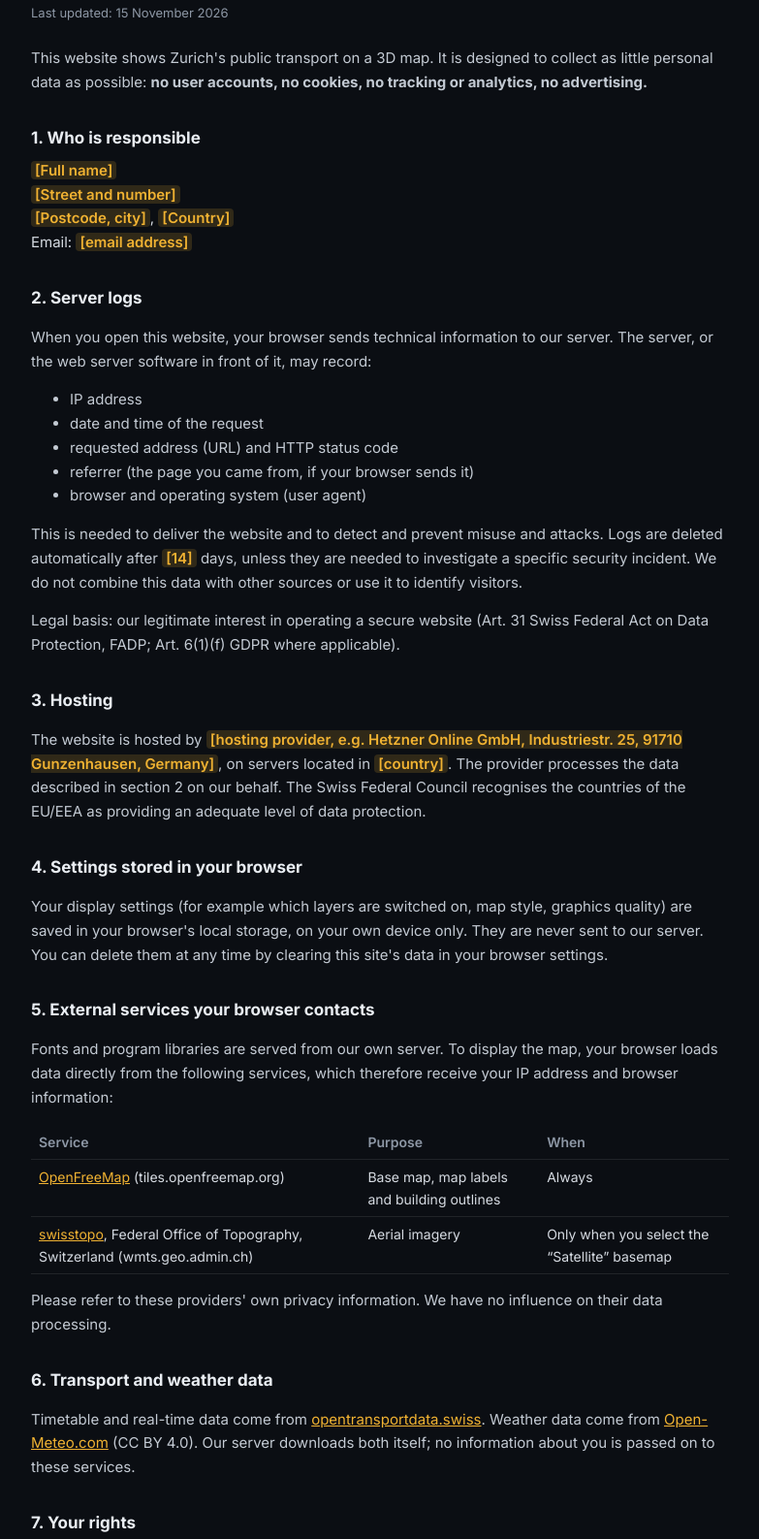
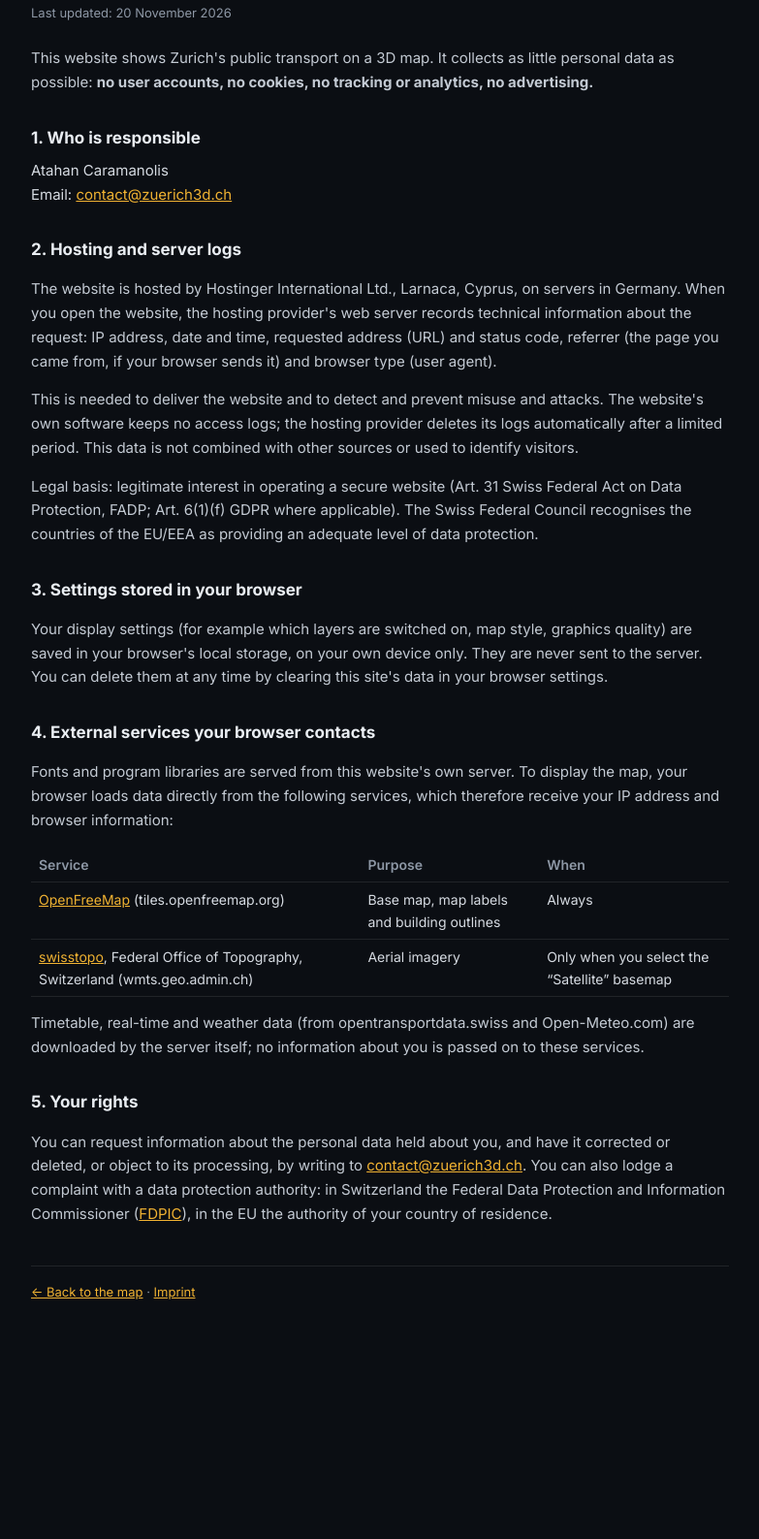
Before and after one commit to atahanca/zurich-live-in-3d, a website: page public/privacy.html in a window 1280 px wide. Shown: the part 146-1733 px from the top of the page at 97% size, without its empty margins (248-1031 px from the left). After the commit the page ends 1553 px from the top, so only its background shows below. Drawn offline with Linux system fonts and the light colour scheme.

Commit message:
Fill in and trim the legal pages, credit the developer
- Responsible person and contact (contact@zuerich3d.ch), no postal address
- Hosting: Hostinger, servers in Germany; log retention left to the provider
- Development credit on the imprint
- Drop placeholders, TODO notes and boilerplate sections

Co-Authored-By: Claude Opus 5.5 <noreply@anthropic.com>

```diff
--- a/public/legal.css
+++ b/public/legal.css
@@ -12,7 +12,6 @@ h2 { font-size: 17px; margin: 30px 0 8px; color: var(--fg); }
 p, li { color: #c3cad3; }
 a { color: var(--accent); }
 .updated { color: var(--muted); font-size: 13px; margin-bottom: 24px; }
-.todo { background: rgba(240, 178, 50, 0.16); color: var(--accent); border-radius: 4px; padding: 0 4px; font-weight: 600; }
 address { font-style: normal; }
 table { border-collapse: collapse; width: 100%; font-size: 14px; }
 td, th { text-align: left; padding: 6px 8px; border-bottom: 1px solid var(--line); vertical-align: top; }
--- a/public/privacy.html
+++ b/public/privacy.html
@@ -8,10 +8,6 @@
   <link rel="stylesheet" href="legal.css" />
 </head>
 <body>
-<!--
-  TODO before going live: replace every [placeholder] (highlighted on the page) with your details,
-  and check the text against your actual setup (hosting provider, log retention).
--->
 <main>
   <header class="legal">
     <a class="brand" href="./"><span class="word">ZÜRICH</span><span class="accent">3D</span></a>
@@ -19,67 +15,46 @@
   </header>
 
   <h1>Privacy Policy</h1>
-  <p class="updated">Last updated: 15 November 2026</p>
+  <p class="updated">Last updated: 20 November 2026</p>
 
-  <p>This website shows Zurich's public transport on a 3D map. It is designed to collect as little personal data as possible:
+  <p>This website shows Zurich's public transport on a 3D map. It collects as little personal data as possible:
     <strong>no user accounts, no cookies, no tracking or analytics, no advertising.</strong></p>
 
   <h2>1. Who is responsible</h2>
   <address>
-    <span class="todo">[Full name]</span><br />
-    <span class="todo">[Street and number]</span><br />
-    <span class="todo">[Postcode, city]</span>, <span class="todo">[Country]</span><br />
-    Email: <span class="todo">[email address]</span>
+    Atahan Caramanolis<br />
+    Email: <a href="mailto:contact@zuerich3d.ch">contact@zuerich3d.ch</a>
   </address>
 
-  <h2>2. Server logs</h2>
-  <p>When you open this website, your browser sends technical information to our server. The server, or the web server software in front of it, may record:</p>
-  <ul>
-    <li>IP address</li>
-    <li>date and time of the request</li>
-    <li>requested address (URL) and HTTP status code</li>
-    <li>referrer (the page you came from, if your browser sends it)</li>
-    <li>browser and operating system (user agent)</li>
-  </ul>
-  <p>This is needed to deliver the website and to detect and prevent misuse and attacks.
-    Logs are deleted automatically after <span class="todo">[14]</span> days, unless they are needed to investigate a specific security incident.
-    We do not combine this data with other sources or use it to identify visitors.</p>
-  <p>Legal basis: our legitimate interest in operating a secure website (Art. 31 Swiss Federal Act on Data Protection, FADP; Art. 6(1)(f) GDPR where applicable).</p>
-
-  <h2>3. Hosting</h2>
-  <p>The website is hosted by <span class="todo">[hosting provider, e.g. Hetzner Online GmbH, Industriestr. 25, 91710 Gunzenhausen, Germany]</span>,
-    on servers located in <span class="todo">[country]</span>. The provider processes the data described in section 2 on our behalf.
+  <h2>2. Hosting and server logs</h2>
+  <p>The website is hosted by Hostinger International Ltd., Larnaca, Cyprus, on servers in Germany.
+    When you open the website, the hosting provider's web server records technical information about the request:
+    IP address, date and time, requested address (URL) and status code, referrer (the page you came from, if your browser sends it) and browser type (user agent).</p>
+  <p>This is needed to deliver the website and to detect and prevent misuse and attacks. The website's own software keeps no access logs;
+    the hosting provider deletes its logs automatically after a limited period. This data is not combined with other sources or used to identify visitors.</p>
+  <p>Legal basis: legitimate interest in operating a secure website (Art. 31 Swiss Federal Act on Data Protection, FADP; Art. 6(1)(f) GDPR where applicable).
     The Swiss Federal Council recognises the countries of the EU/EEA as providing an adequate level of data protection.</p>
 
-  <h2>4. Settings stored in your browser</h2>
+  <h2>3. Settings stored in your browser</h2>
   <p>Your display settings (for example which layers are switched on, map style, graphics quality) are saved in your browser's local storage, on your own device only.
-    They are never sent to our server. You can delete them at any time by clearing this site's data in your browser settings.</p>
+    They are never sent to the server. You can delete them at any time by clearing this site's data in your browser settings.</p>
 
-  <h2>5. External services your browser contacts</h2>
-  <p>Fonts and program libraries are served from our own server. To display the map, your browser loads data directly from the following services, which therefore receive your IP address and browser information:</p>
+  <h2>4. External services your browser contacts</h2>
+  <p>Fonts and program libraries are served from this website's own server. To display the map, your browser loads data directly from the following services, which therefore receive your IP address and browser information:</p>
   <table>
     <tr><th>Service</th><th>Purpose</th><th>When</th></tr>
     <tr><td><a href="https://openfreemap.org" target="_blank" rel="noopener">OpenFreeMap</a> (tiles.openfreemap.org)</td><td>Base map, map labels and building outlines</td><td>Always</td></tr>
     <tr><td><a href="https://www.swisstopo.admin.ch" target="_blank" rel="noopener">swisstopo</a>, Federal Office of Topography, Switzerland (wmts.geo.admin.ch)</td><td>Aerial imagery</td><td>Only when you select the “Satellite” basemap</td></tr>
   </table>
-  <p>Please refer to these providers' own privacy information. We have no influence on their data processing.</p>
+  <p>Timetable, real-time and weather data (from opentransportdata.swiss and Open-Meteo.com) are downloaded by the server itself; no information about you is passed on to these services.</p>
 
-  <h2>6. Transport and weather data</h2>
-  <p>Timetable and real-time data come from <a href="https://opentransportdata.swiss" target="_blank" rel="noopener">opentransportdata.swiss</a>.
-    Weather data come from <a href="https://open-meteo.com" target="_blank" rel="noopener">Open-Meteo.com</a> (CC BY 4.0).
-    Our server downloads both itself; no information about you is passed on to these services.</p>
-
-  <h2>7. Your rights</h2>
-  <p>You have the right to request information about the personal data we hold about you, and to have it corrected or deleted, or to object to its processing.
-    Because we keep only short-lived server logs and no accounts, we can usually only identify data if you give us your IP address and the time of your visit.
-    Contact: <span class="todo">[email address]</span>.</p>
-  <p>You can also lodge a complaint with a data protection authority: in Switzerland the Federal Data Protection and Information Commissioner
+  <h2>5. Your rights</h2>
+  <p>You can request information about the personal data held about you, and have it corrected or deleted, or object to its processing,
+    by writing to <a href="mailto:contact@zuerich3d.ch">contact@zuerich3d.ch</a>.
+    You can also lodge a complaint with a data protection authority: in Switzerland the Federal Data Protection and Information Commissioner
     (<a href="https://www.edoeb.admin.ch" target="_blank" rel="noopener">FDPIC</a>), in the EU the authority of your country of residence.</p>
 
-  <h2>8. Changes</h2>
-  <p>We may update this policy when the website or the law changes. The current version is always available on this page.</p>
-
-  <footer class="legal"><a href="./">← Back to the map</a></footer>
+  <footer class="legal"><a href="./">← Back to the map</a> · <a href="imprint.html">Imprint</a></footer>
 </main>
 </body>
 </html>
```
Also changed, not shown: public/imprint.html (+6 -11 lines), README.md.
